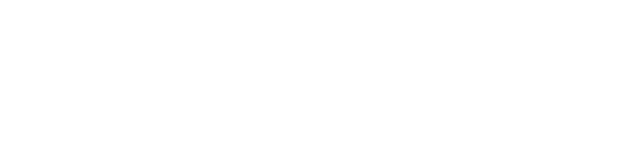
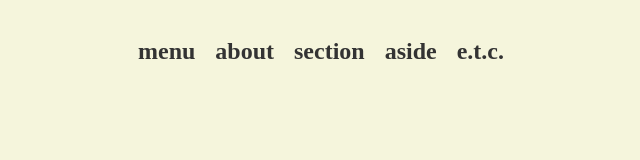
Before and after one commit to zzki93/practice, a plain HTML site: page movingunderbar/index.html in a window 1280 px wide. Shown: the whole page, without its empty margins (309-949 px from the left). Drawn offline with Linux system fonts and the light colour scheme.

Commit message:
기본양식 추가

```diff
--- a/movingunderbar/index.html
+++ b/movingunderbar/index.html
@@ -5,8 +5,17 @@
   <meta http-equiv="X-UA-Compatible" content="IE=edge">
   <meta name="viewport" content="width=device-width, initial-scale=1.0">
   <title>Document</title>
+  <link rel="stylesheet" href="/movingunderbar/main.css">
+  <script src="/movingunderbar/main.js"></script>
 </head>
 <body>
-
+  <nav>
+    <a href="javascript:void(0)">menu</a>
+    <a href="javascript:void(0)">about</a>
+    <a href="javascript:void(0)">section</a>
+    <a href="javascript:void(0)">aside</a>
+    <a href="javascript:void(0)">e.t.c.</a>
+  </nav>
+  <div class="underline"></div>
 </body>
 </html>
--- a/movingunderbar/main.css
+++ b/movingunderbar/main.css
@@ -0,0 +1,16 @@
+body{
+  background-color: beige;
+}
+
+nav {
+  display: flex;
+  justify-content: center;
+  font-size: 24px;
+}
+nav a{
+  margin-right: 20px;
+  margin-top: 30px;
+  text-decoration: none;
+  color: #333;
+  font-weight: 700;
+}
```
